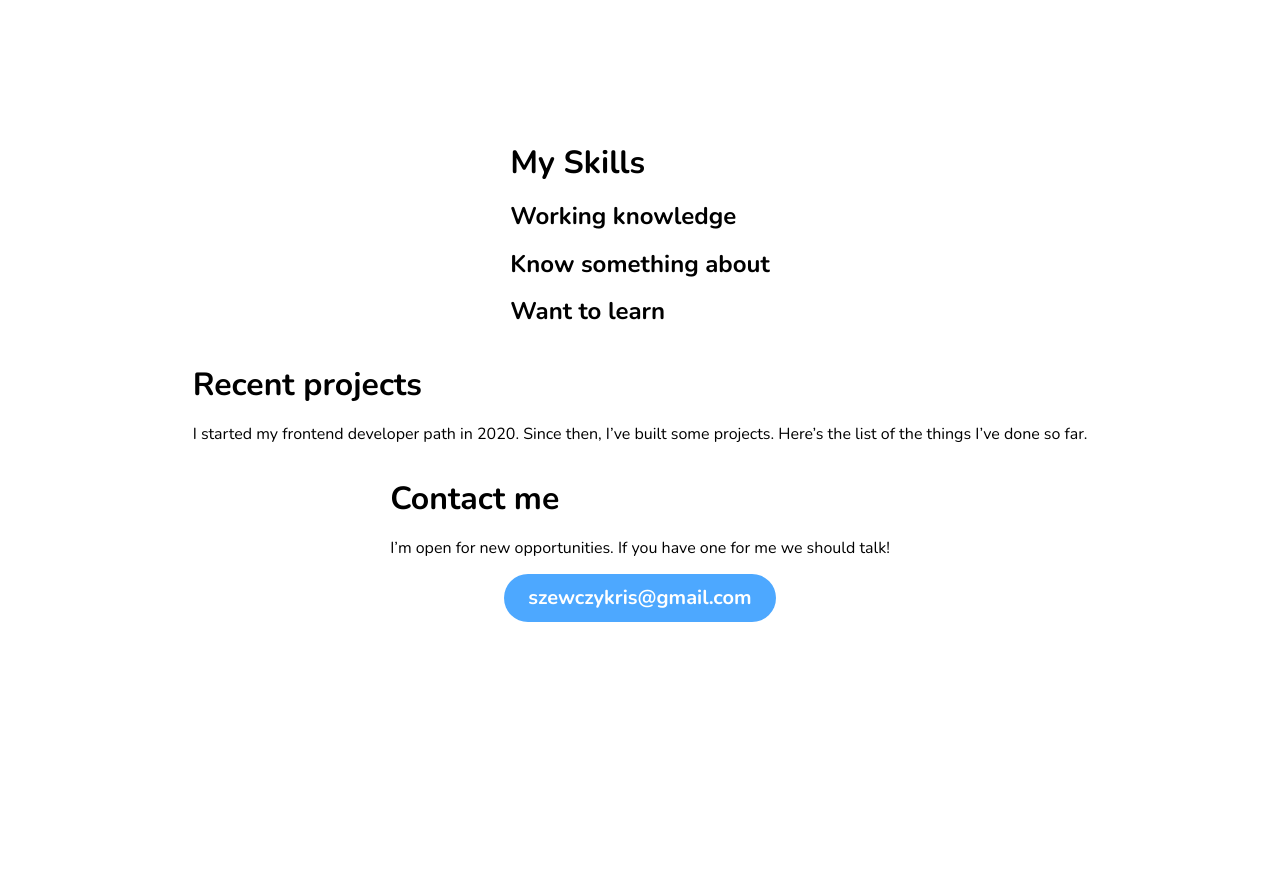
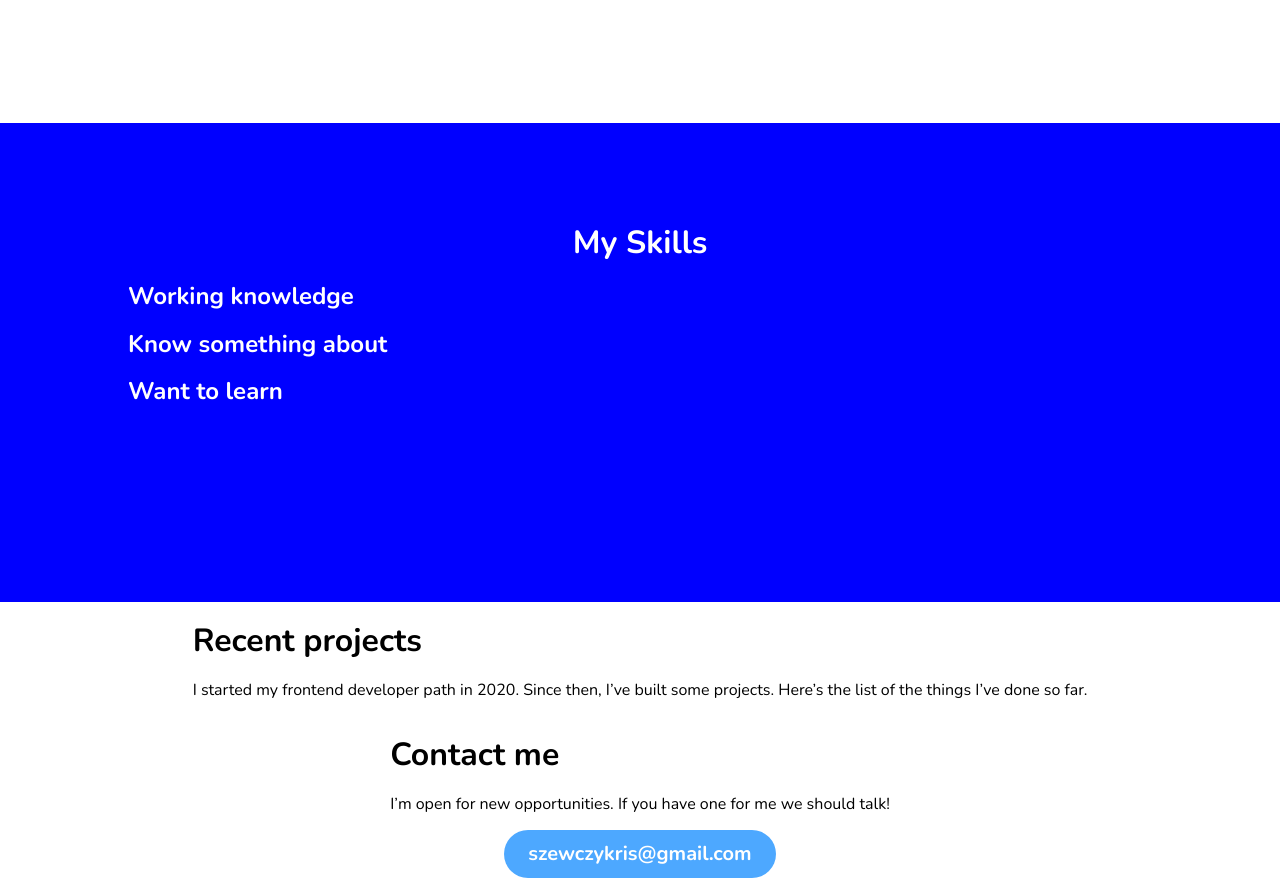
Before and after one commit to szewczykkrzysztof/portfolio, a website built with webpack: page src/pages/index.html in a window 1280 px wide. Shown: the part 860-1738 px from the top of the page. Before the commit the page ends 1482 px from the top, so only its background shows below. Built offline with nearby package versions, Linux system fonts and the light colour scheme.

Commit message:
set sizing and color for mySkills section

```diff
--- a/src/scss/main.scss
+++ b/src/scss/main.scss
@@ -100,3 +100,14 @@ body {
   margin: 0 auto;
   padding: 4px 24px;
 }
+
+.mySkills {
+  box-sizing: border-box;
+  background: blue;
+  color: white;
+  width: 100%;
+  padding: 80px 128px 176px;
+  &__heading {
+    text-align: center;
+  }
+}
```
